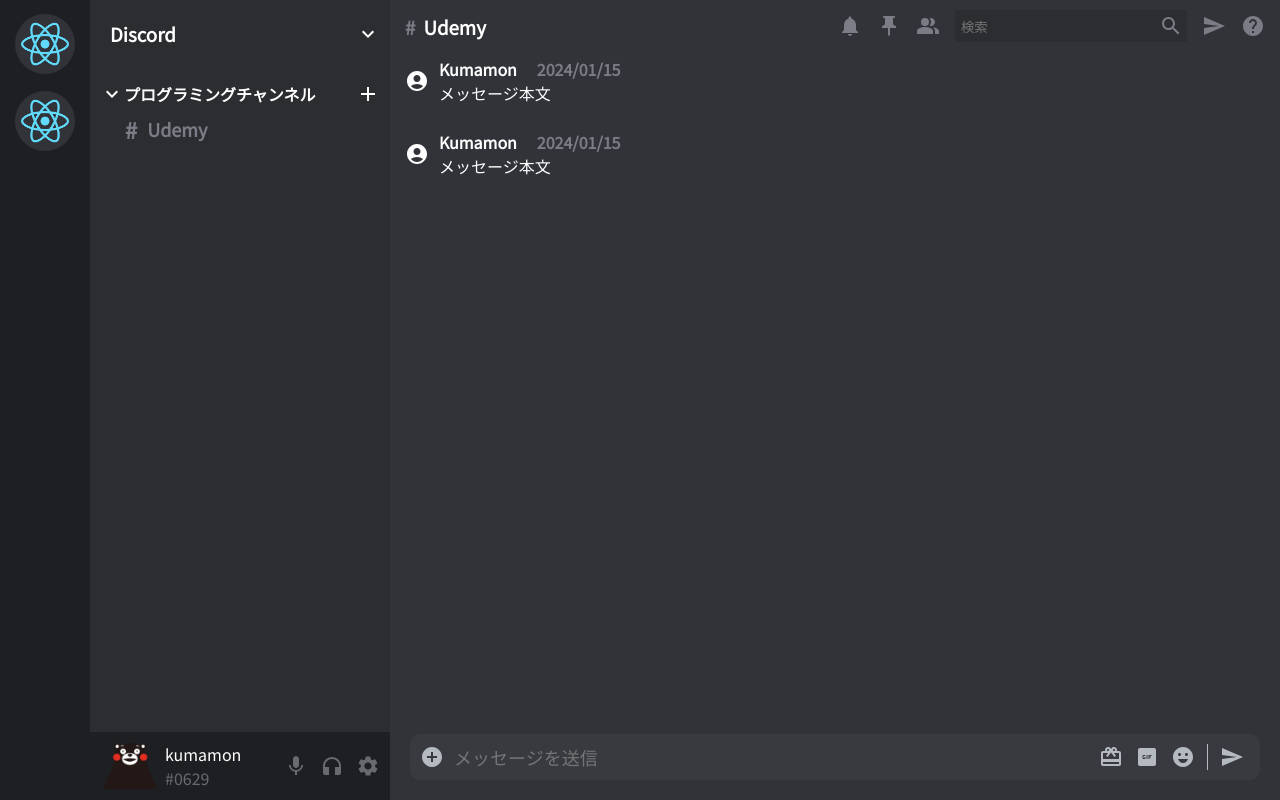
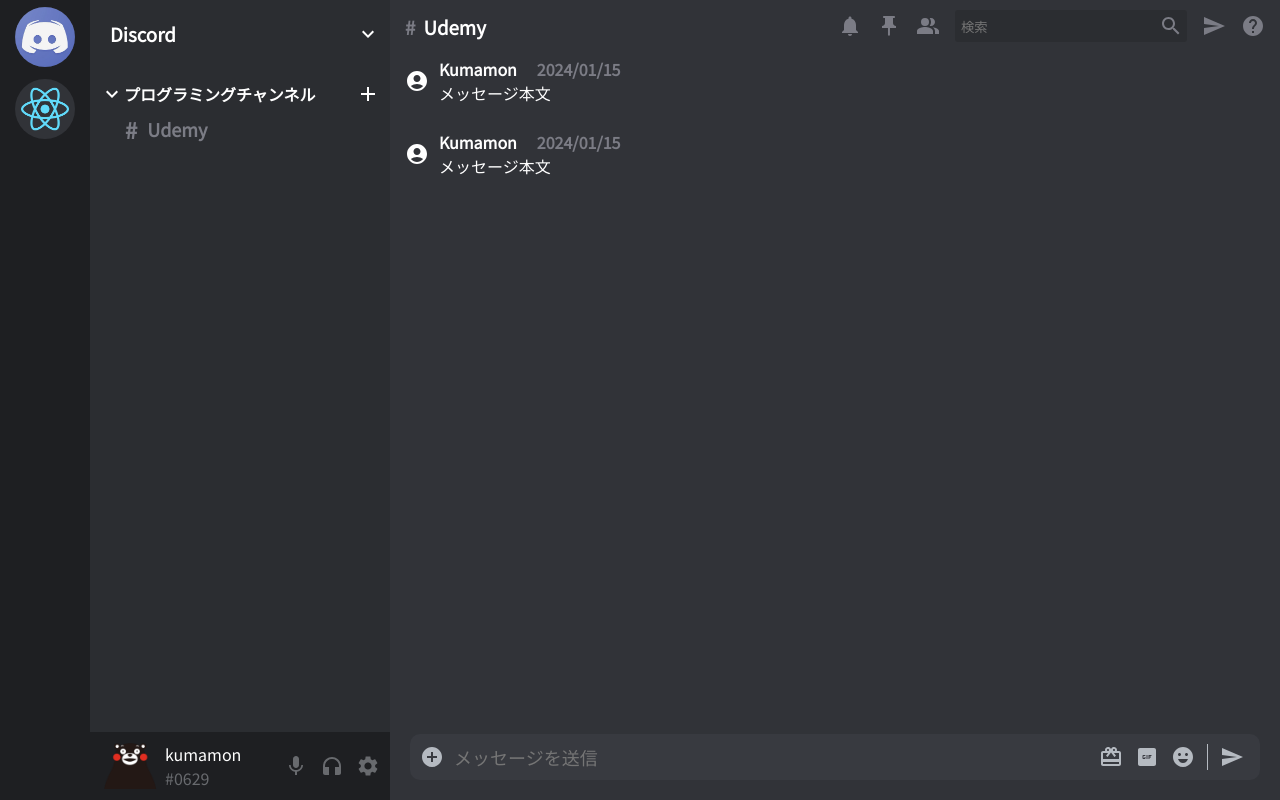
Before and after one commit to KMMThmurakami/LearningModernFE, a React (Create React App) app in the folder discord_clone/: page / in a window 1280 px wide. Built offline with nearby package versions, Linux system fonts and the light colour scheme.

Commit message:
discordアイコン追加

```diff
--- a/discord_clone/src/component/sidebar/Sidebar.scss
+++ b/discord_clone/src/component/sidebar/Sidebar.scss
@@ -9,6 +9,13 @@
     align-items: center;
     background-color: #1e1f22;
     padding: 7px 15px;
+
+    .discordIcon {
+      width: 60px;
+      height: 60px;
+      background-color: #313338;
+      border-radius: 9999px;
+    }
 
     .sidebarIcon {
       width: 60px;
--- a/discord_clone/src/component/sidebar/Sidebar.tsx
+++ b/discord_clone/src/component/sidebar/Sidebar.tsx
@@ -9,8 +9,8 @@ const Sidebar = () => {
   return (
     <div className="sidebar">
       <div className="sidebarLeft">
-        <div className="sidebarIcon">
-          <img src="logo192.png" alt="" />
+        <div className="discordIconWrapper">
+          <img src="discordIcon.png" alt="" className="discordIcon"/>
         </div>
         <div className="sidebarIcon">
           <img src="logo192.png" alt="" />
```
Also changed, not shown: discord_clone/public/discordIcon.png (added).
